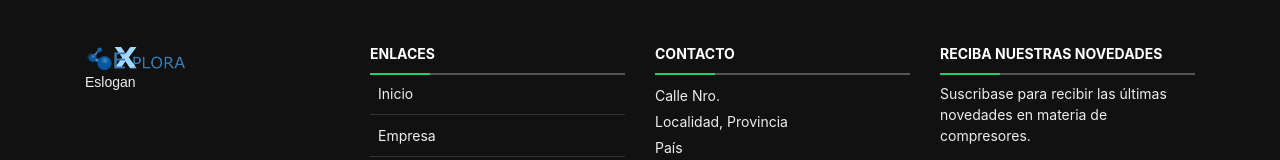
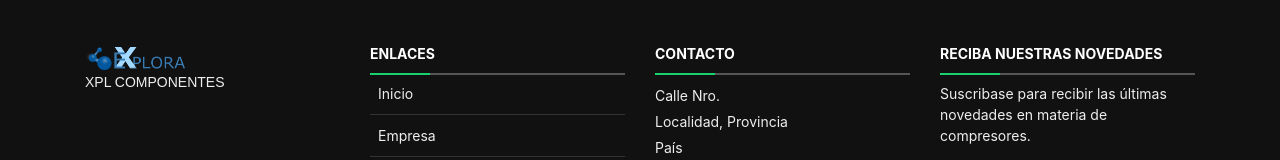
Before and after one commit to pamaco2/ng-xpl-min, an Angular app: page /inicio in a window 1280 px wide. Shown: the part 477-637 px from the top of the page. Built offline with nearby package versions, Linux system fonts and the light colour scheme; some icons are missing.

Commit message:
Se incorporó nuevo servicio

```diff
--- a/src/app/footer/footer.component.html
+++ b/src/app/footer/footer.component.html
@@ -12,7 +12,7 @@
           <div class="col-lg-3 col-md-6 footer-info">
 
             <img width="100" src="assets/img/logo_pie.png"  alt="" title="" />
-            <p>Eslogan</p>
+            <p>{{title}}</p>
           </div>
 
           <div class="col-lg-3 col-md-6 footer-links">
--- a/src/app/footer/footer.component.ts
+++ b/src/app/footer/footer.component.ts
@@ -1,5 +1,5 @@
-import { Component, OnInit } from '@angular/core';
-
+import { Component, OnInit, Input } from '@angular/core';
+import { ConfigService } from '../config.service'
 @Component({
   selector: 'app-footer',
   templateUrl: './footer.component.html',
@@ -7,9 +7,13 @@ import { Component, OnInit } from '@angular/core';
 })
 export class FooterComponent implements OnInit {
 
-  constructor() { }
+  title:string = "";
+
+  constructor(private config:ConfigService) { }
+
 
   ngOnInit() {
+  	this.title = this.config.title;
   }
 
 }
```
